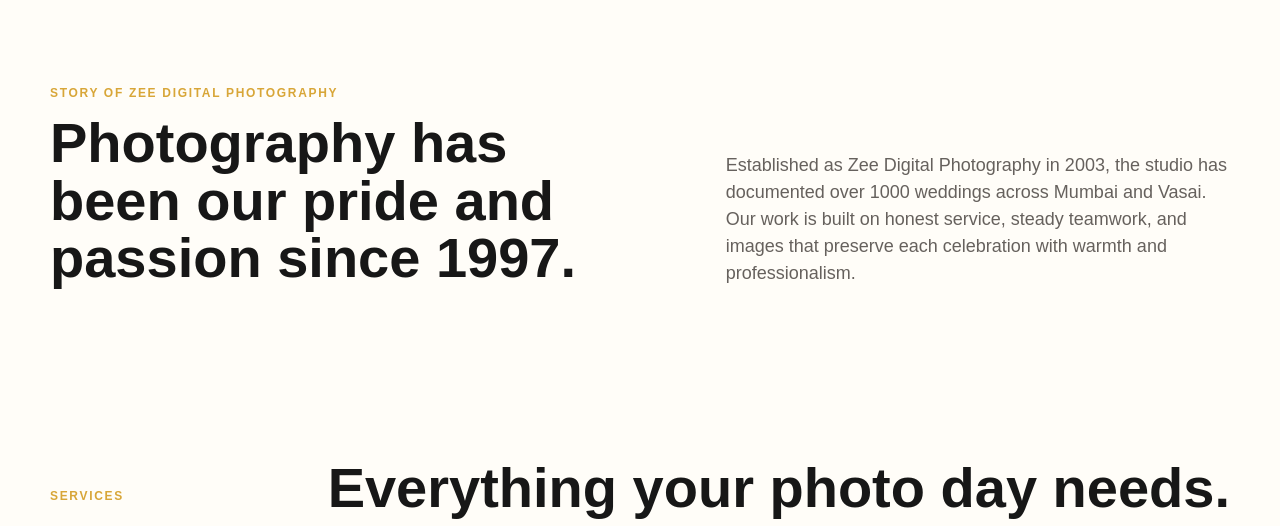
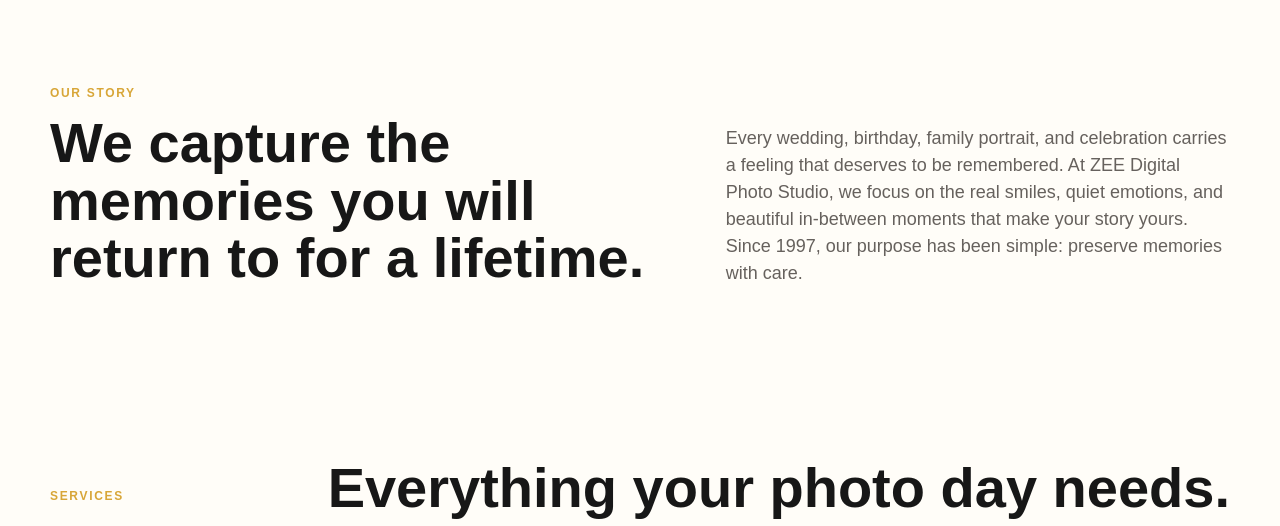
Before and after one commit to shreekantdongre07/zee-digital-photo-studio, a plain HTML site: page index.html in a window 1280 px wide. Shown: the part 738-1264 px from the top of the page. Drawn offline with Linux system fonts and the light colour scheme.

Commit message:
Update studio bio copy

```diff
--- a/index.html
+++ b/index.html
@@ -67,13 +67,13 @@
 
       <section class="section intro-section">
         <div>
-          <p class="section-kicker">Story of Zee Digital Photography</p>
-          <h2>Photography has been our pride and passion since 1997.</h2>
+          <p class="section-kicker">Our Story</p>
+          <h2>We capture the memories you will return to for a lifetime.</h2>
         </div>
         <p>
-          Established as Zee Digital Photography in 2003, the studio has documented over 1000 weddings across Mumbai
-          and Vasai. Our work is built on honest service, steady teamwork, and images that preserve each celebration
-          with warmth and professionalism.
+          Every wedding, birthday, family portrait, and celebration carries a feeling that deserves to be remembered.
+          At ZEE Digital Photo Studio, we focus on the real smiles, quiet emotions, and beautiful in-between moments
+          that make your story yours. Since 1997, our purpose has been simple: preserve memories with care.
         </p>
       </section>
 
@@ -211,15 +211,15 @@
           />
         </div>
         <div class="proof-content">
-          <p class="section-kicker">Owner's approach</p>
-          <h2>We become a small part of your family for those wedding days.</h2>
+          <p class="section-kicker">Our Approach</p>
+          <h2>Your moments should feel natural today and priceless tomorrow.</h2>
           <div class="stats">
             <span><strong>1997</strong> Photography journey began</span>
             <span><strong>1000+</strong> Weddings documented</span>
             <span><strong>7</strong> Member event team</span>
           </div>
           <blockquote>
-            “Our aim is to make you feel comfortable, understood, and supported at every step.”
+            “We do not just take photos. We help you hold on to the people, feelings, and moments that matter most.”
           </blockquote>
         </div>
       </section>
```
